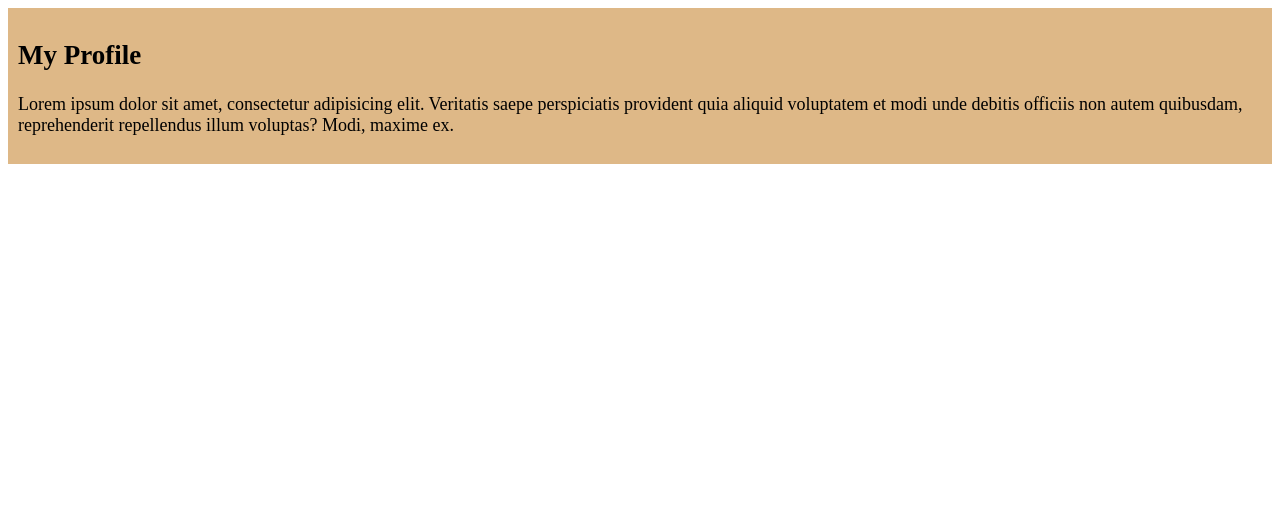
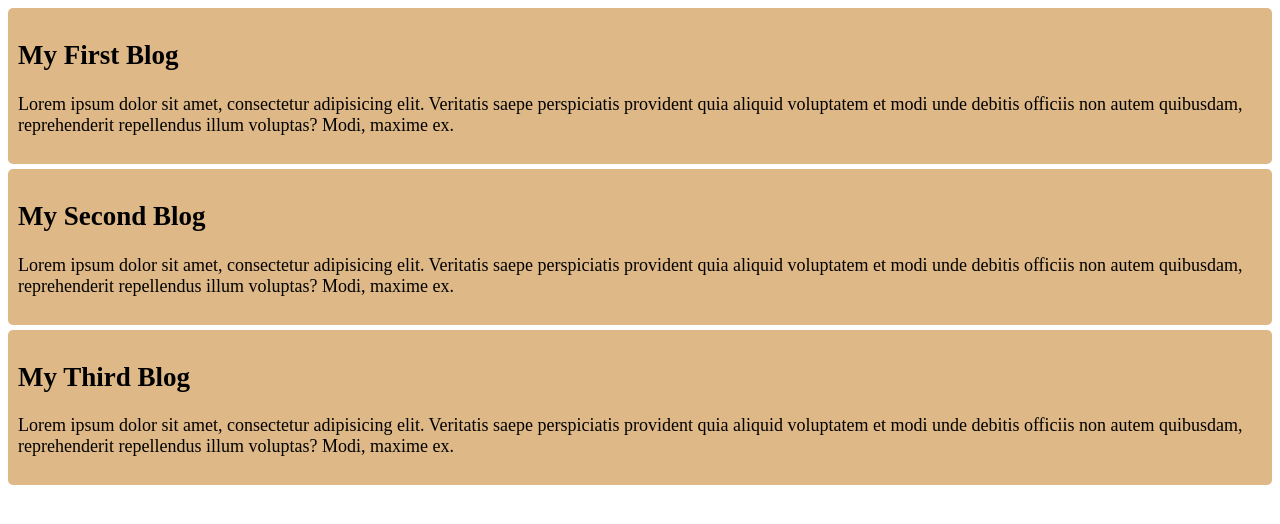
Before and after one commit to jahidsgithub/phero-first-repo, a plain HTML site: page index.html in a window 1280 px wide. Drawn offline with Linux system fonts and the light colour scheme.

Commit message:
added the second & third blog

```diff
--- a/css/style.css
+++ b/css/style.css
@@ -2,4 +2,6 @@ div{
     background-color: burlywood;
     font-size: large;
     padding: 10px;
+    margin-bottom: 5px;
+    border-radius: 5px;
 }
--- a/index.html
+++ b/index.html
@@ -8,7 +8,15 @@
 </head>
 <body>
     <div>
-        <h2>My Profile</h2>
+        <h2>My First Blog</h2>
+        <p>Lorem ipsum dolor sit amet, consectetur adipisicing elit. Veritatis saepe perspiciatis provident quia aliquid voluptatem et modi unde debitis officiis non autem quibusdam, reprehenderit repellendus illum voluptas? Modi, maxime ex.</p>
+    </div>
+    <div>
+        <h2>My Second Blog</h2>
+        <p>Lorem ipsum dolor sit amet, consectetur adipisicing elit. Veritatis saepe perspiciatis provident quia aliquid voluptatem et modi unde debitis officiis non autem quibusdam, reprehenderit repellendus illum voluptas? Modi, maxime ex.</p>
+    </div>
+    <div>
+        <h2>My Third Blog</h2>
         <p>Lorem ipsum dolor sit amet, consectetur adipisicing elit. Veritatis saepe perspiciatis provident quia aliquid voluptatem et modi unde debitis officiis non autem quibusdam, reprehenderit repellendus illum voluptas? Modi, maxime ex.</p>
     </div>
 </body>
```
